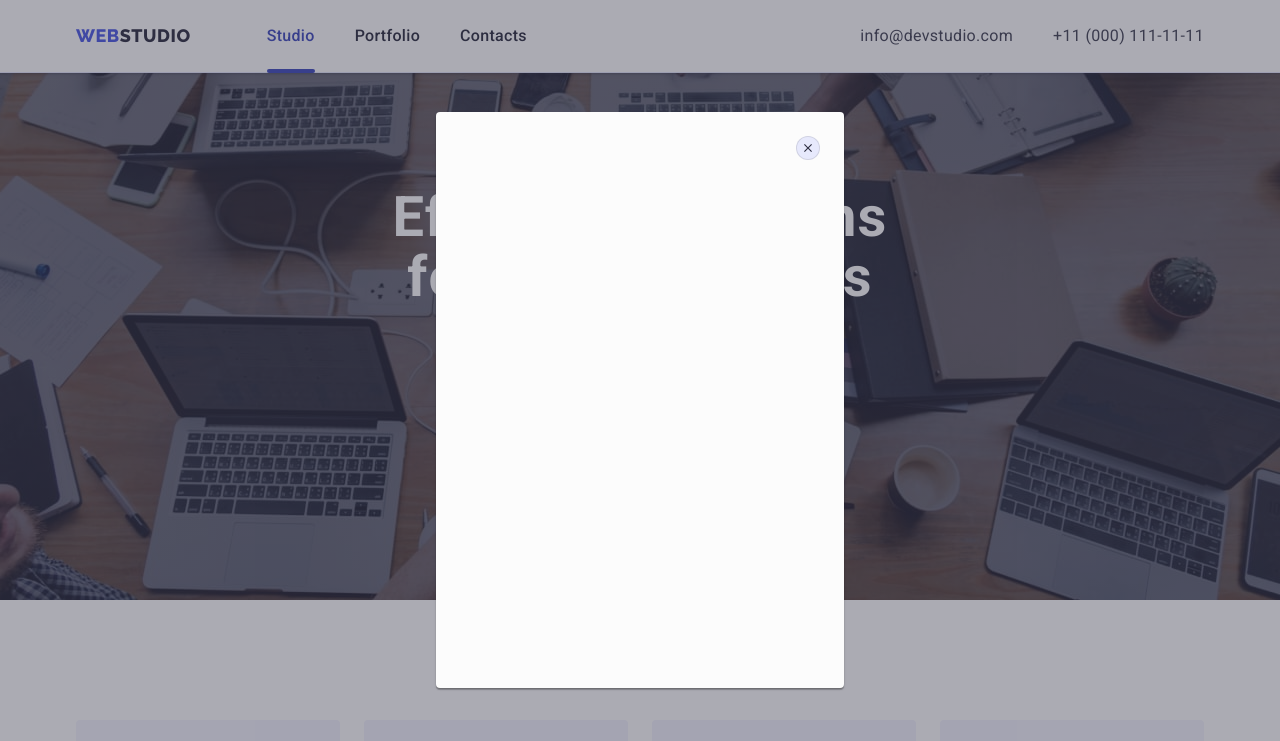
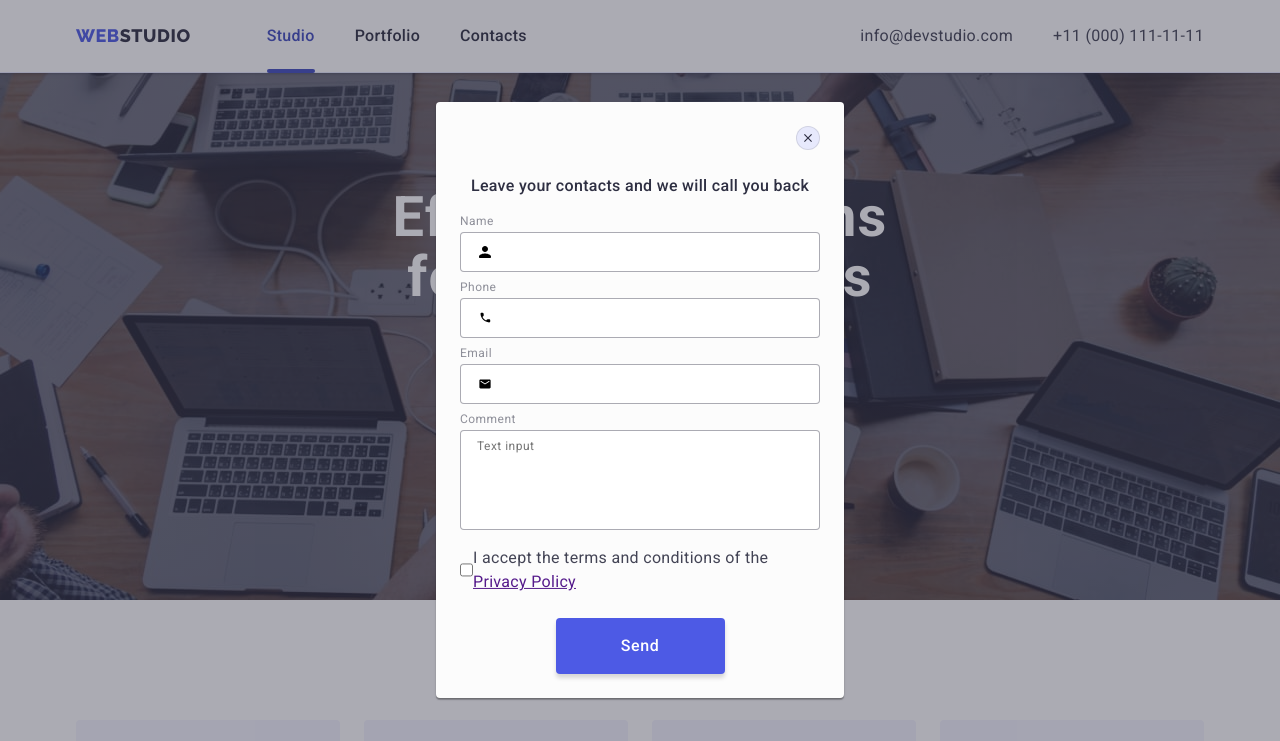
Before and after one commit to Alinemis/goit-markup-hw-06, a plain HTML site: page index.html in a window 1280 px wide. Both pictures are taken after a click on the button "Order Service". Shown: the top 741 px of the page. Drawn offline with nearby package versions, Linux system fonts and the light colour scheme.

Commit message:
update index.html

```diff
--- a/index.html
+++ b/index.html
@@ -650,16 +650,16 @@
         </div>
         <!-- form-footer -->
         <div class="footer-form-wrapper">
-          <p class="form-title">Subscribe</p>
+          <p class="form-footer-text">Subscribe</p>
           <form class="form-footer" name="footer_form">
-            <label class="label-form-footer" for="">
+            <label class="form-footer-label" for="">
               <input
-                class="input-form-footer"
+                class="form-footer-input"
                 type="email"
                 name="email"
                 placeholder=" "
               />
-              <span class="form-title-email">E-mail</span>
+              <span class="form-footer-tag">E-mail</span>
             </label>
             <button class="form--footer-btn btn" type="submit">
               Subscribe
@@ -679,6 +679,65 @@
             <use href="./images/svg/sprite/icons.svg#close"></use>
           </svg>
         </button>
+        <form class="modal-form" name="modal_form">
+          <p class="modal-form-text">
+            Leave your contacts and we will call you back
+          </p>
+          <label class="modal-form-label" for="user-name"> Name </label>
+          <div class="modal-form-wrapper">
+            <input
+              class="modal-form-input"
+              type="text"
+              name="user-name"
+              id="user-name"
+            />
+            <svg class="modal-form-icon" width="18" height="18">
+              <use href="./images/svg/sprite/icons.svg#user"></use>
+            </svg>
+          </div>
+
+          <label class="modal-form-label" for="user-phone"> Phone </label>
+          <div class="modal-form-wrapper">
+            <input
+              class="modal-form-input"
+              type="phone"
+              name="user_phone"
+              id="user-phone"
+            />
+            <svg class="modal-form-icon" width="18" height="18">
+              <use href="./images/svg/sprite/icons.svg#phone"></use>
+            </svg>
+          </div>
+
+          <label class="modal-form-label" for="user_email"> Email </label>
+          <div class="modal-form-wrapper">
+            <input
+              class="modal-form-input"
+              type="email"
+              name="user_email"
+              id="user_email"
+            />
+            <svg class="modal-form-icon" width="18" height="18">
+              <use href="./images/svg/sprite/icons.svg#email"></use>
+            </svg>
+          </div>
+          <label class="modal-form-label" for="user-comment"> Comment </label>
+          <textarea
+            class="modal-form-textarea"
+            name="user_comment"
+            rows="6"
+            id="user-comment"
+            placeholder="Text input"
+          ></textarea>
+          <label class="modal-form-checkbox" for="">
+            <input type="checkbox" name="agreement" />
+            <span>
+              I accept the terms and conditions of the
+              <a href="">Privacy Policy</a>
+            </span>
+          </label>
+          <button class="modal-form-btn btn" type="submit">Send</button>
+        </form>
       </div>
     </div>
     <!-- script modal -->
```
